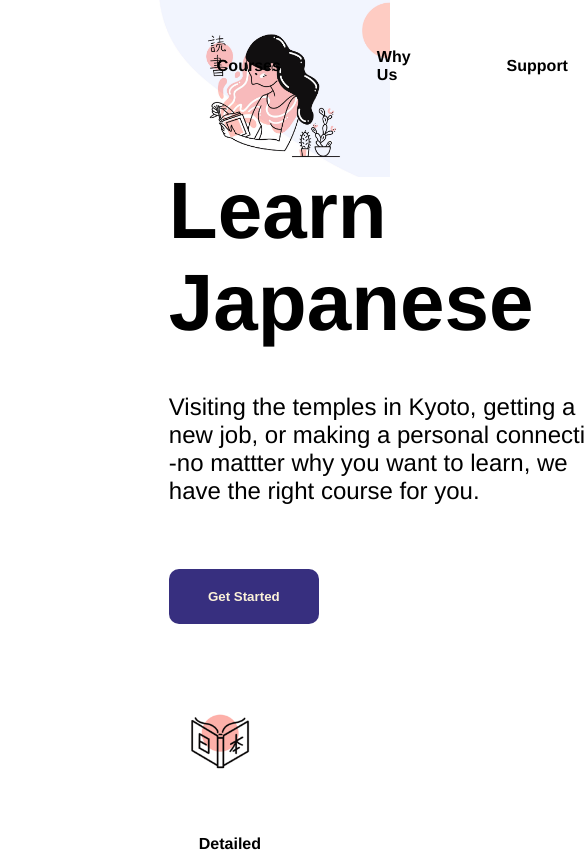
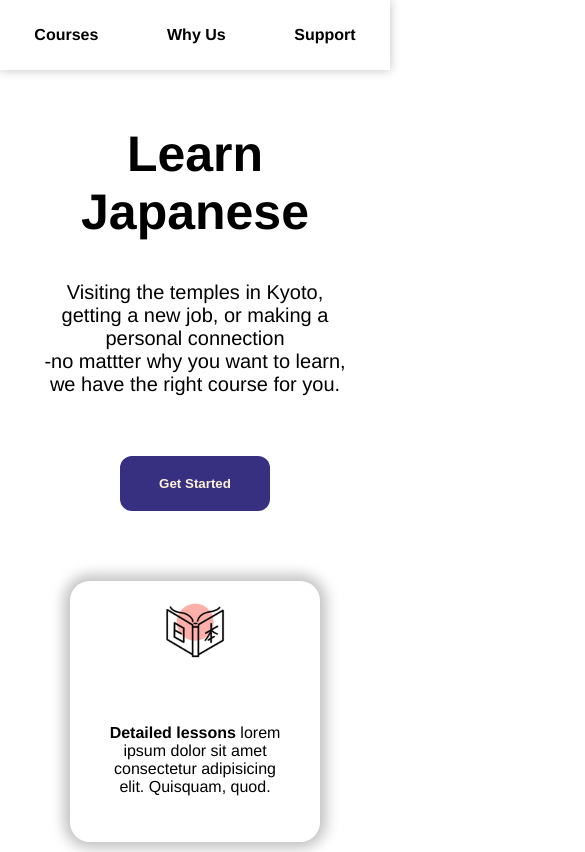
Before and after one commit to Pierre-LouisDeu/blinguage-landing-page, a Next.js app: page / in a window 390 px wide. Shown: the top 852 px of the page, 585 px wide, since content can reach past the window. Built offline with nearby package versions, Linux system fonts and the light colour scheme.

Commit message:
feat: add responsive behaviour

```diff
--- a/pages/index.tsx
+++ b/pages/index.tsx
@@ -1,6 +1,7 @@
 import Head from "next/head";
 import Image from "next/image";
 import styles from "../styles/Home.module.scss";
+// import BurgerMenu from "../components/burgerMenu";
 
 export default function Home() {
   return (
@@ -12,9 +13,8 @@ export default function Home() {
       </Head>
 
       <main className={styles.main}>
-        <div className={styles.navContainer}>
+        <nav className={styles.navContainer}>
           <a className={styles.logo}></a>
-          <nav className={styles.nav}>
           <ul>
             <li>
               <a href="#" className={styles.hoverUnderlineAnimation}>
@@ -36,7 +36,6 @@ export default function Home() {
             </li>
           </ul>
         </nav>
-        </div>
 
         <section className={styles.hero}>
           <div className={styles.heroText}>
--- a/styles/Home.module.scss
+++ b/styles/Home.module.scss
@@ -8,22 +8,31 @@
 @mixin container {
   display: flex;
   justify-content: space-between;
-  flex-wrap: wrap;
-  margin: 4vh 20vh;
+  margin: 4vh 10vw;
 }
 
 @mixin button {
   border: 2px solid rgb(0, 0, 0);
-  border-radius: 10px;
+  border-radius: 12px;
   font-weight: bold;
   padding: 15px 20px;
   transition: all 0.2s ease-in-out;
 }
 
-// Navbar section
+//-----------------------------------------------------------------------------------------------
+
+@keyframes slideFromTop {
+  0% {
+    transform: translateY(-250%);
+  }
+  100% {
+    transform: translateY(0%);
+  }
+}
 
 .navContainer {
   @include container;
+  height: 55px;
 
   .logo {
     background-image: url(/assets/logo.jpg);
@@ -42,13 +51,15 @@
       cursor: pointer;
     }
   }
+
   ul {
+    animation: 1s ease-in-out 0s 1 slideFromTop;
     display: flex;
     align-items: center;
 
     li {
       font-weight: bold;
-      margin: 0 3rem;
+      margin: 0 3vw;
     }
 
     a {
@@ -77,7 +88,7 @@
   }
 }
 
-// Hero section
+//-----------------------------------------------------------------------------------------------
 
 @keyframes scaleUp {
   0% {
@@ -94,7 +105,7 @@
 
   .heroText {
     // animation: translateOnX 1s ease-in-out;
-    animation: 1.5s cubic-bezier(.47,1.64,.41,.8) 0s 1 scaleUp;
+    animation: 1.5s cubic-bezier(0.47, 1.64, 0.41, 0.8) 0s 1 scaleUp;
 
     h1 {
       font-size: 80px;
@@ -124,13 +135,13 @@
   }
 }
 
-// Courses Section
+//-----------------------------------------------------------------------------------------------
 
-@keyframes slideInBottom {
+@keyframes slideFromBottom {
   0% {
     transform: translateY(120%);
   }
-  50% {
+  40% {
     transform: translateY(120%);
   }
   100% {
@@ -141,14 +152,17 @@
 .coursesContainer {
   @include container;
   align-items: center;
-  animation: 1.5s cubic-bezier(.47,1.64,.41,.8) 0s 1 slideInBottom;
+  animation: 1s ease-in-out 0s 1 slideFromBottom;
 
   .course {
+    background-color: #ffffff50;
+    backdrop-filter: blur(10px);
     display: flex;
     flex-direction: column;
     align-items: flex-start;
     margin-bottom: 20px;
     width: 250px;
+    min-width: 250px;
     height: 243px;
     transition: all 0.35s ease-in-out;
     position: relative;
@@ -171,6 +185,7 @@
     }
 
     &:hover {
+      background-color: white;
       cursor: pointer;
       top: -10px;
       right: -10px;
@@ -179,3 +194,109 @@
     }
   }
 }
+
+// Media queries
+//-----------------------------------------------------------------------------------------------
+
+@media (max-width: 1280px) {
+  .navContainer {
+    position: fixed;
+    margin: auto;
+    top: 0;
+    left: 0;
+    justify-content: space-evenly;
+    z-index: 10;
+    background-color: white;
+    height: 70px;
+    width: 100%;
+    box-shadow: 0px 0px 10px 0px rgba(0, 0, 0, 0.25);
+
+    li:last-child {
+      display: none;
+    }
+  }
+
+  .hero {
+    margin-left: 16vw;
+    margin-top: 22vh;
+    transition: all 0.5s ease-in-out;
+    .heroText {
+      h1 {
+        font-size: 70px;
+      }
+
+      p {
+        font-size: 20px;
+      }
+    }
+  }
+
+  .coursesContainer {
+    margin: auto;
+    margin-bottom: 7rem;
+    .course {
+      margin: 0 2vw;
+      align-items: center;
+      justify-content: space-around;
+      text-align: center;
+    }
+  }
+}
+
+//-----------------------------------------------------------------------------------------------
+
+@media (max-width: 768px) {
+  .navContainer {
+    ul {
+      justify-content: space-around;
+      width: 100%;
+    }
+    .logo {
+      display: none;
+    }
+  }
+
+  .hero {
+    width: 100%;
+    margin: 15px auto 30px auto;
+    display: flex;
+    justify-content: center;
+
+    .heroText {
+      width: 30rem;
+      display: flex;
+      flex-direction: column;
+      align-items: center;
+      text-align: center;
+      background-color: #ffffff60;
+      backdrop-filter: blur(10px);
+      border-radius: 20px;
+      padding: 40px;
+      // box-shadow: 0px 0px 14px 6px rgb(0 0 0 / 25%);
+
+      h1 {
+        font-size: 50px;
+      }
+    }
+  }
+
+  .coursesContainer {
+    flex-direction: column;
+
+    .course {
+      width: 60%;
+      height: 30%;
+      align-items: center;
+      text-align: center;
+      margin-bottom: 7vh;
+      box-shadow: 0px 0px 14px 6px rgb(0 0 0 / 25%);
+      transition: all 0.2s ease-in-out;
+
+      &:hover {
+        box-shadow: 0px 0px 10px 4px rgb(0 0 0 / 25%);
+        top: 0;
+        right: 0;
+      }
+    }
+  }
+}
--- a/styles/globals.scss
+++ b/styles/globals.scss
@@ -1,9 +1,40 @@
 html {
+  position: relative;
+  @media (max-width: 1280px) {
+    position: relative;
+    top: 70px;
+  }
+}
+
+html::after {
+  content: "";
   display: block;
   background-image: url(/assets/bg.jpg);
-  background-size: 60%;
   background-position: right top;
   background-repeat: no-repeat;
+  background-size: 60%;
+  position: absolute;
+  width: 100%;
+  height: 100%;
+  background-color: rgba(255, 255, 255, 0.5);
+  z-index: -1;
+  top: 0;
+  @media (max-width: 850px) {
+    right: -100px;
+  }
+  @media (max-width: 768px) {
+    display: none;
+  }
+  // animation: 1s ease-in-out 0s 1 bgColor;
+}
+
+@keyframes bgColor {
+  0% {
+    background-color: #ffccc480;
+  }
+  100% {
+    background-color: #ffffff00;
+  }
 }
 
 body {
```
Also changed, not shown: components/BurgerMenu.tsx (added, +12 -0 lines), public/signeAnimation.svg (added). Lines whose indentation alone changed are shown as unchanged.
